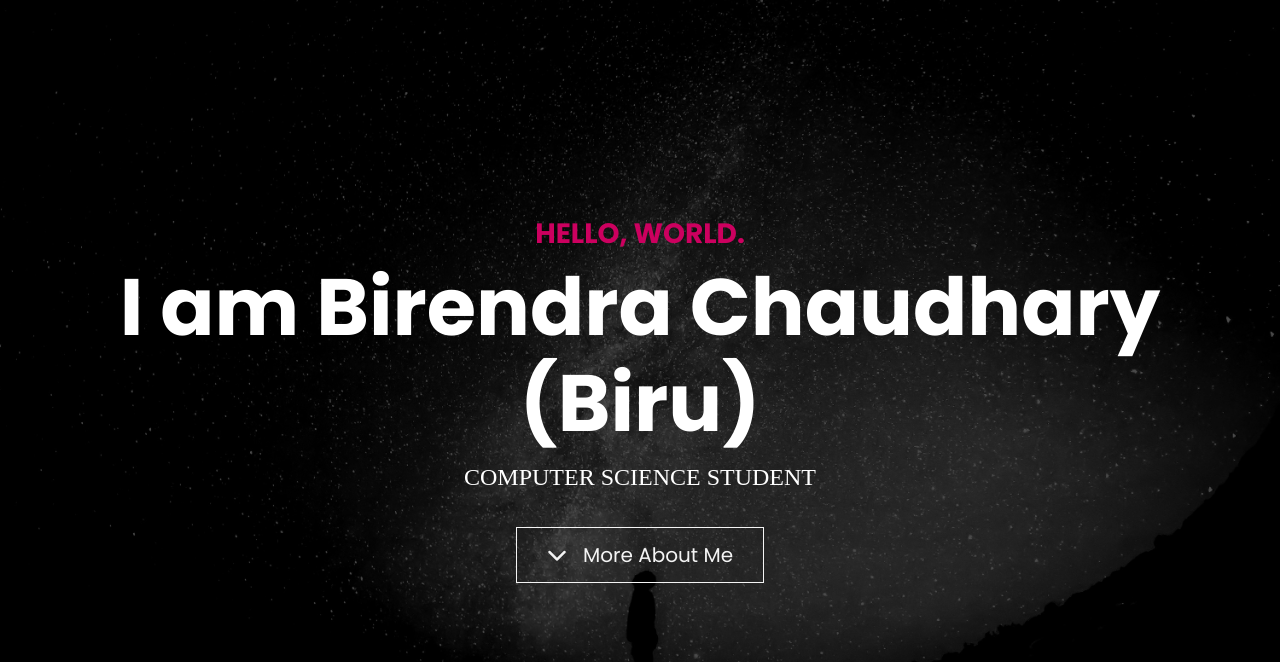
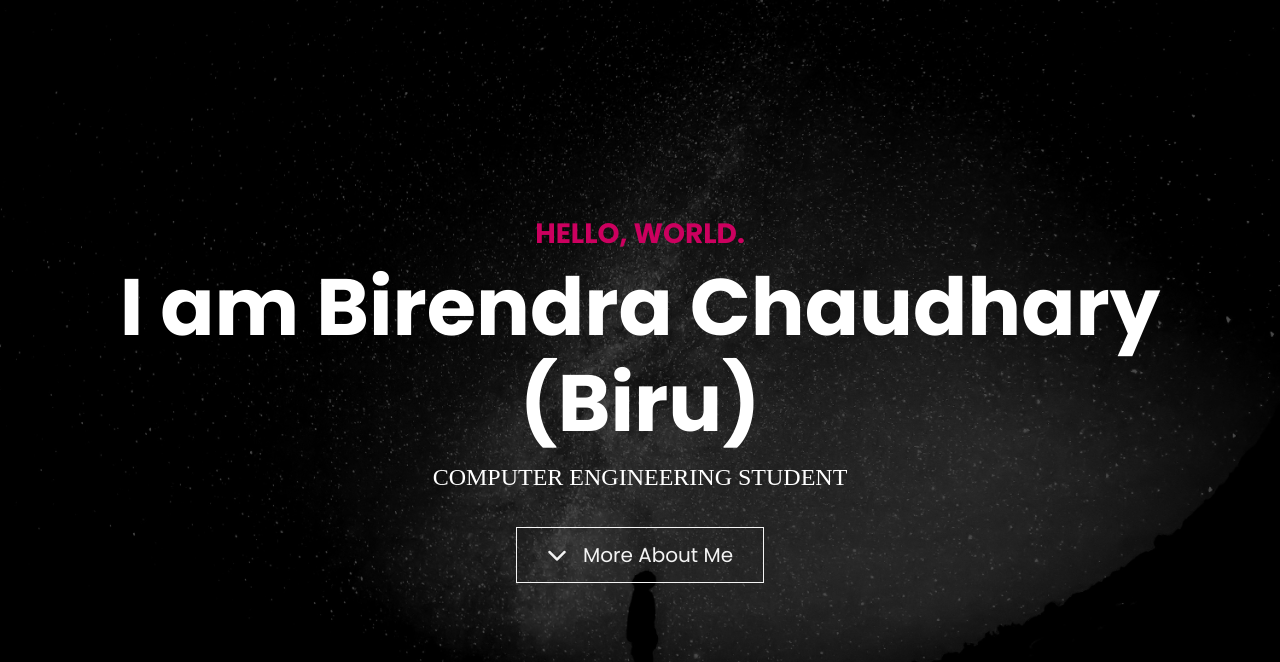
Before and after one commit to birendrachaudhary08/Portfolio, a plain HTML site: page index.html in a window 1280 px wide. Shown: the top 662 px of the page. Drawn offline with Linux system fonts and the light colour scheme.

Commit message:
Update index.html

```diff
--- a/index.html
+++ b/index.html
@@ -27,7 +27,7 @@
         <h1 id="typing-text" class="display-1 fw-bold text-white"></h1>
 
         <p class="roles text-white text-uppercase fs-4">
-          <span>Computer Science Student  </span>
+          <span>Computer Engineering Student  </span>
 
         </p>
 
```
